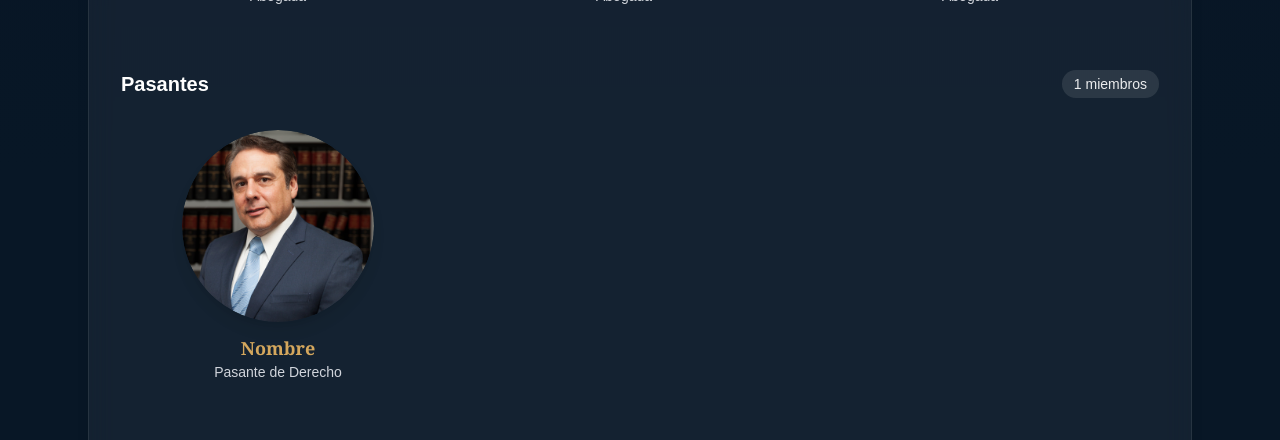
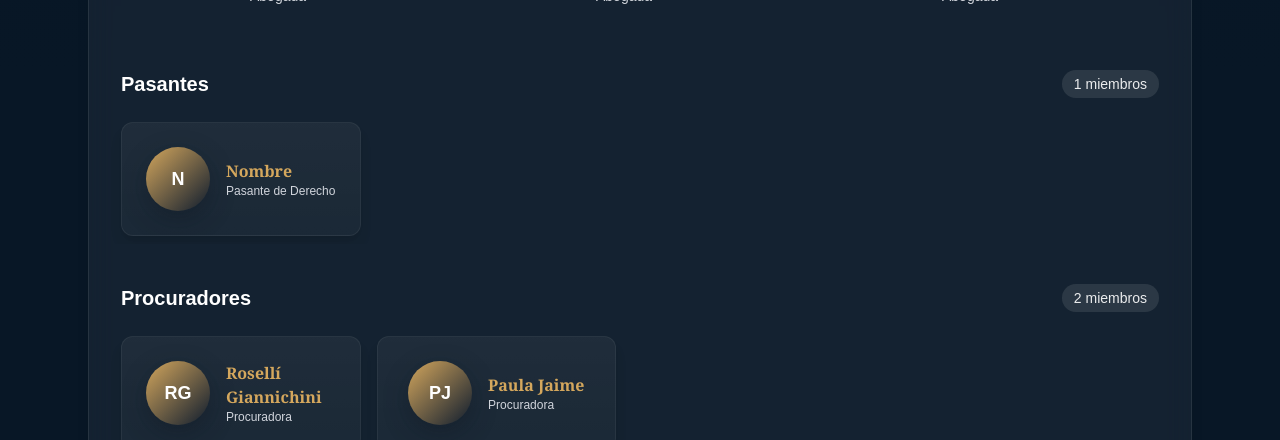
Before and after one commit to BHeydeBautista/MoroAbogados, a Next.js app: page /Team in a window 1280 px wide. Shown: the part 991-1431 px from the top of the page. Built offline with nearby package versions, Linux system fonts and the light colour scheme.

Commit message:
info: arregle el teamsection

```diff
--- a/src/components/Team/TeamSection.tsx
+++ b/src/components/Team/TeamSection.tsx
@@ -256,7 +256,35 @@ export default function TeamSection() {
         <div className="bg-white/5 backdrop-blur-md border border-white/8 rounded-2xl p-4 md:p-8 shadow-lg">
           {SociosGrid("Abogados Socios", socios)}
           {CircleGrid("Abogados", abogados)}
-          {CircleGrid("Pasantes", pasantes)}
+
+          <section className="mb-6 md:mb-10">
+            <div className="flex flex-col md:flex-row items-start md:items-center justify-between mb-4 gap-2">
+              <h3 className="text-lg md:text-xl font-semibold text-white">
+                Pasantes
+              </h3>
+              <span className="inline-flex items-center px-3 py-1 rounded-full bg-white/10 text-xs md:text-sm text-white/90">
+                {pasantes.length} miembros
+              </span>
+            </div>
+
+            <div className="w-full overflow-x-auto -mx-4 px-4">
+              <div className="flex sm:grid sm:grid-cols-2 md:grid-cols-3 lg:grid-cols-4 gap-4 py-2">
+                {pasantes.map((member, index) => (
+                  <div key={member.name} className="min-w-[180px] sm:min-w-0">
+                    <TeamCard
+                      index={index}
+                      name={member.name}
+                      role={member.role}
+                      bio={member.bio}
+                      showProfile={false}
+                      compact
+                      onOpenBio={() => setModalMember(member)}
+                    />
+                  </div>
+                ))}
+              </div>
+            </div>
+          </section>
 
           <section className="mb-6 md:mb-10">
             <div className="flex flex-col md:flex-row items-start md:items-center justify-between mb-4 gap-2">
```
